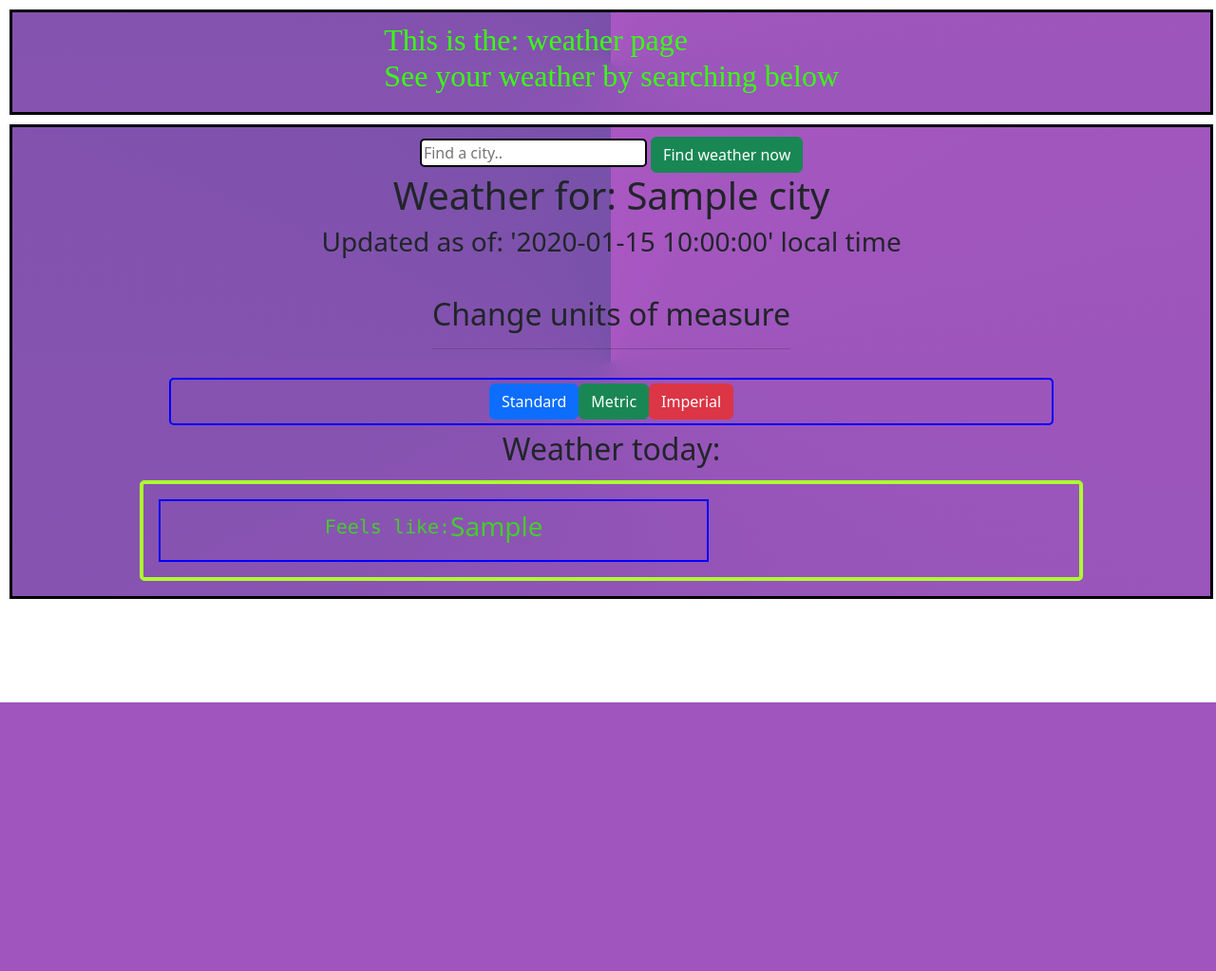
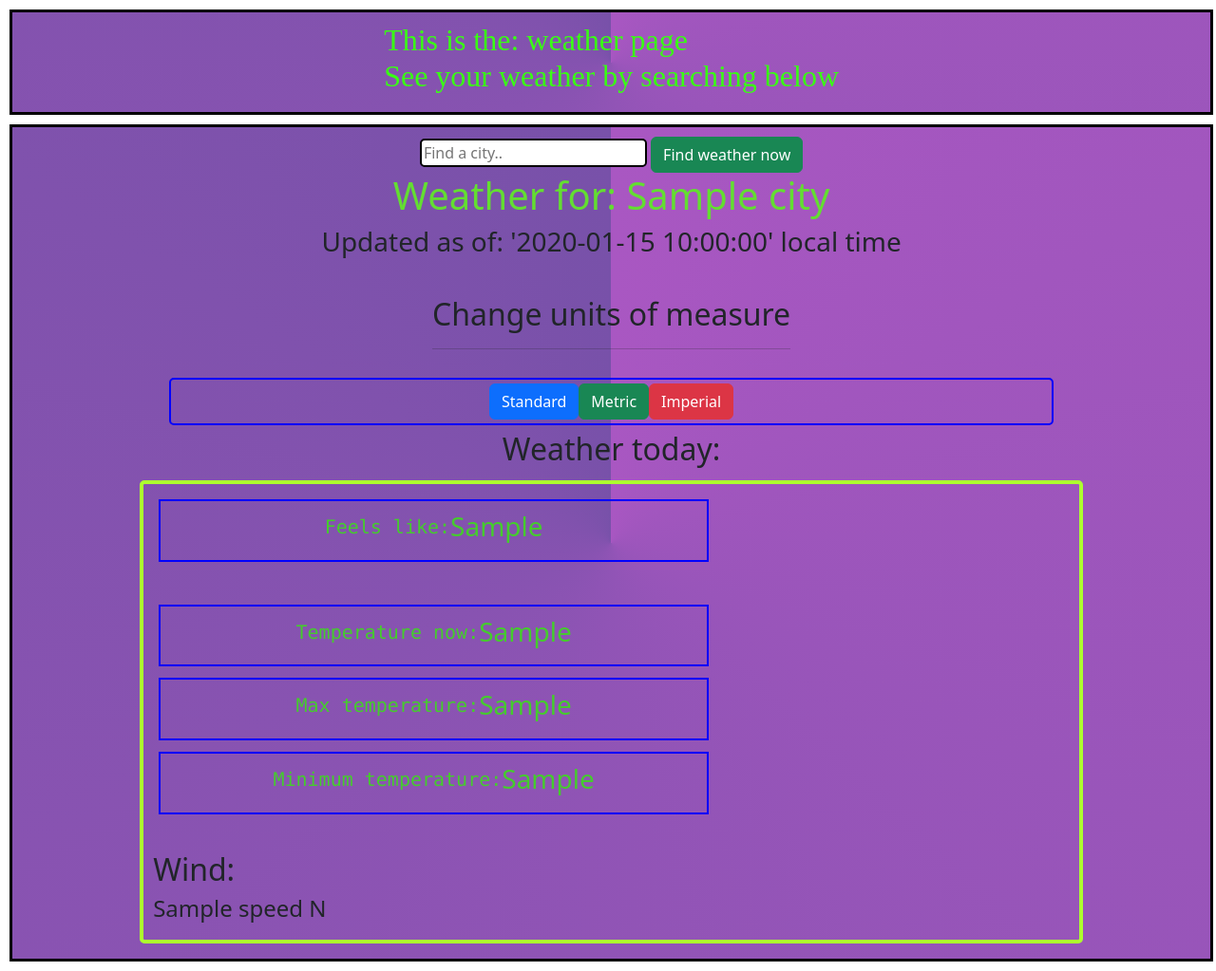
Before and after one commit to nathantsai1/myWeather, a Flask app: template templates/forecast.html in a window 1280 px wide. Shown: the part 60-1083 px from the top of the page at 95% size. Before the commit the page ends 800 px from the top, so only its background shows below. Run offline with Flask 3, Linux system fonts and the light colour scheme; the template is opened without the code that fills it: most values are stand-ins (such as "Sample title", 1, 10 or a date in 2020).

Commit message:
finished basic layout for 'todays' weather

```diff
--- a/app.py
+++ b/app.py
@@ -89,10 +89,10 @@ def lat_n_lon(lat, lon, units):
             data = response.json()
             # data is the week
             zoned = timed.json()
-            # return dataday
+            return dataday
             # and zoned is the time zone
             # get time:
-            hope = datetime.datetime.utcfromtimestamp(dataday['dt']).strftime('%Y-%m-%d %H:%M:%S')
+            hope = datetime.datetime.utcfromtimestamp(dataday['dt'] + dataday['timezone']).strftime('%Y-%m-%d %H:%M:%S')
             return render_template('forecast.html', data=data, lon=lon, lat=lat, today=dataday, timing=zoned, now=hope, united=units)
     else:
         abort(404)
--- a/templates/forecast.html
+++ b/templates/forecast.html
@@ -12,21 +12,29 @@
    font-family: "Lucida Console", "Courier New", monospace;
    grid-column: 5;
  }
+
+ .reddied {
+   color: #63de31;
+ }
 </style>
 {% endblock %}
 <!-- shows forecast, assuming there is data -->
 {% block weather %}
     <!-- a little about this page -->
-     <h1>Weather for: {{ data['city']['name'] }}<br></h1>
+     <h1 class="reddied">Weather for: {{ data['city']['name'] }}<br></h1>
      <h3>Updated as of: '{{ now }}' local time</h3>
         <hr>
    <!-- use F, C, or K -->
+    <!-- and the wind speed -->
     {% if united == 'standard' %}
       {% set my_unit = '° K' %}
+      {% set speed = 'mph' %}
     {% elif united == 'metric' %}
       {% set my_unit = '° C' %}
+      {% set speed = 'm/s' %}
     {% elif united == 'imperial' %}
       {% set my_unit = '° F' %}
+      {% set speed = 'm/s' %}
     {% endif %}
     <!-- add three options -->
     <h2>Change units of measure<hr></h2>
@@ -43,10 +51,51 @@
             <h5 class="just">Feels like:<br></h5>
             <h3>{{ today['main']['feels_like'] }}{{ my_unit }}</h3>
          </div>
+         <hr>
+         <div class="item3">
+            <h5 class="just">Temperature now:<br></h5>
+            <h3>{{ today['main']['temp'] }}{{ my_unit }}</h3>
+         </div>
+         <div class="item3">
+            <h5 class="just">Max temperature: <br></h5>
+            <h3>{{ today['main']['temp_max'] }}{{ my_unit }}</h3>
+         </div>
+         <div class="item3">
+            <h5 class="just">Minimum temperature: <br></h5>
+            <h3>{{ today['main']['temp_min'] }}{{ my_unit }}</h3>
+         </div>
+         <hr>
+         <!-- wind! -->
+          <h2>Wind:</h2>
+          <!-- wind direction -->
+
+          <!-- North -->
+          {% if today['wind']['deg']| float < 22.5 or today['wind']['deg']| float >= 337.5%}
+            <h4>{{ today['wind']['speed'] }} {{ speed }} N</h4>
+         <!-- Northeast -->
+          {% elif today['wind']['deg']| float > 22.4 and today['wind']['deg']| float < 67.5 %}
+            <h4>{{ today['wind']['speed'] }} {{ speed }} NE</h4>
+         <!--  East -->
+          {% elif today['wind']['deg']| float > 67.4 and today['wind']['deg']| float < 112.5 %}
+            <h4>{{ today['wind']['speed'] }} {{ speed }} E</h4>
+         <!-- Southeast -->
+         {% elif today['wind']['deg']| float > 112.4 and today['wind']['deg']| float < 157.5%}
+            <h4>{{ today['wind']['speed'] }} {{ speed }} SE</h4>
+         <!-- South -->
+         {% elif today['wind']['deg']| float > 157.4 and today['wind']['deg']| float < 202.5 %}
+            <h4>{{ today['wind']['speed'] }} {{ speed }} S</h4>
+         <!-- Southwest -->
+         {% elif today['wind']['deg']| float > 202.4 and today['wind']['deg']| float < 247.5 %}
+            <h4>{{ today['wind']['speed'] }} {{ speed }} SW</h4>
+         <!-- West -->
+         {% elif today['wind']['deg']| float > 247.4 and today['wind']['deg']| float < 292.5 %}
+            <h4>{{ today['wind']['speed'] }} {{ speed }} W</h4>
+         <!--  Northwest -->
+         {% elif today['wind']['deg']| float > 292.4 and today['wind']['deg']| float < 337.5 %}
+            <h4>{{ today['wind']['speed'] }} {{ speed }} NW</h4>
+          {% endif %}
       </div>
+
       <!-- Add all information -->
-      <script>
-         hello = window.location.href
-      </script>
 
 {% endblock %}
```
